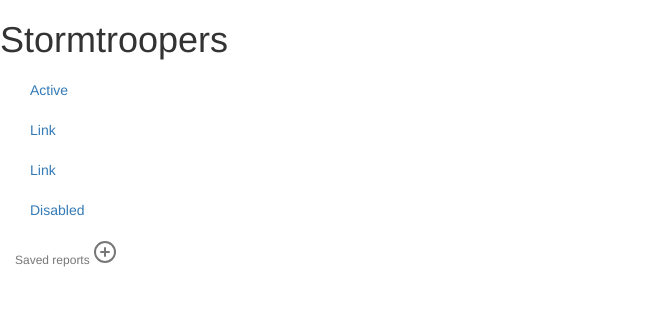
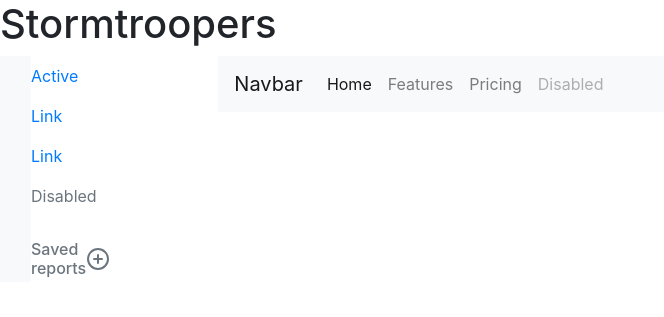
Before and after one commit to gloriali99/Stormtroopers-, a Flask app: template templates/index.html in a window 1280 px wide. Shown: the top 317 px of the page, without its empty margins (0-664 px from the left). Run offline with Flask 2, Linux system fonts and the light colour scheme; the template is opened without the code that fills it, so the values that code supplies are empty; some libraries are stand-ins or nearby versions.

Commit message:
Update index.html

```diff
--- a/templates/index.html
+++ b/templates/index.html
@@ -2,13 +2,20 @@
 <html lang="en">
 
 <head>
+<!-- Required meta tags -->
+<meta charset="utf-8">
+<meta name="viewport" content="width=device-width, initial-scale=1, shrink-to-fit=no">
+
+<!-- Bootstrap CSS -->
+<link rel="stylesheet" href="https://stackpath.bootstrapcdn.com/bootstrap/4.1.3/css/bootstrap.min.css" integrity="sha384-MCw98/SFnGE8fJT3GXwEOngsV7Zt27NXFoaoApmYm81iuXoPkFOJwJ8ERdknLPMO" crossorigin="anonymous">
 <title> Stormtroopers </title>
 <!--
 <script type="text/javascript" src="main.js"> </script>
 <link rel="stylesheet" type="text/css" href="main.css"> </link>-->
-<link rel="stylesheet" href="https://maxcdn.bootstrapcdn.com/bootstrap/3.4.1/css/bootstrap.min.css">
-<script src="https://ajax.googleapis.com/ajax/libs/jquery/3.4.1/jquery.min.js"></script>
-<script src="https://maxcdn.bootstrapcdn.com/bootstrap/3.4.1/js/bootstrap.min.js"></script>
+<link rel="stylesheet" href="https://stackpath.bootstrapcdn.com/bootstrap/4.1.3/css/bootstrap.min.css" integrity="sha384-MCw98/SFnGE8fJT3GXwEOngsV7Zt27NXFoaoApmYm81iuXoPkFOJwJ8ERdknLPMO" crossorigin="anonymous"><script src="https://ajax.googleapis.com/ajax/libs/jquery/3.4.1/jquery.min.js"></script>
+<script src="https://code.jquery.com/jquery-3.3.1.slim.min.js" integrity="sha384-q8i/X+965DzO0rT7abK41JStQIAqVgRVzpbzo5smXKp4YfRvH+8abtTE1Pi6jizo" crossorigin="anonymous"></script>
+<script src="https://cdnjs.cloudflare.com/ajax/libs/popper.js/1.14.3/umd/popper.min.js" integrity="sha384-ZMP7rVo3mIykV+2+9J3UJ46jBk0WLaUAdn689aCwoqbBJiSnjAK/l8WvCWPIPm49" crossorigin="anonymous"></script>
+<script src="https://stackpath.bootstrapcdn.com/bootstrap/4.1.3/js/bootstrap.min.js" integrity="sha384-ChfqqxuZUCnJSK3+MXmPNIyE6ZbWh2IMqE241rYiqJxyMiZ6OW/JmZQ5stwEULTy" crossorigin="anonymous"></script>
 </head>
 
 <body onload="loadDashboard();">
@@ -16,7 +23,8 @@
 <div class="jumbo text-top-left">
     <h1> Stormtroopers </h1>
 </div>
-
+<div class ="row">
+    <div class="col-2">
         <div class="container-fluid">
             <div class="row">
                 <nav class = "col-md-2 d-none d-md-block bg-light sidebar">
@@ -46,6 +54,26 @@
 
 
         </div>
+    </div>
+    <div class="col-9">
+        <nav class="navbar navbar-expand-lg navbar-light bg-light">
+            <a class="navbar-brand" href="#">Navbar</a>
+            <button class="navbar-toggler" type="button" data-toggle="collapse" data-target="#navbarNavAltMarkup" aria-controls="navbarNavAltMarkup" aria-expanded="false" aria-label="Toggle navigation">
+              <span class="navbar-toggler-icon"></span>
+            </button>
+            <div class="collapse navbar-collapse" id="navbarNavAltMarkup">
+              <div class="navbar-nav">
+                <a class="nav-item nav-link active page-item" href="#">Home <span class="sr-only">(current)</span></a>
+                <a class="nav-item nav-link page-item" href="#">Features</a>
+                <a class="nav-item nav-link page-item" href="#">Pricing</a>
+                <a class="nav-item nav-link disabled page-item" href="#" tabindex="-1" aria-disabled="true">Disabled</a>
+              </div>
+            </div>
+          </nav>
+    </div>
+</div>
+
+
 
 
 </body>
```
Lines whose indentation alone changed are shown as unchanged.
